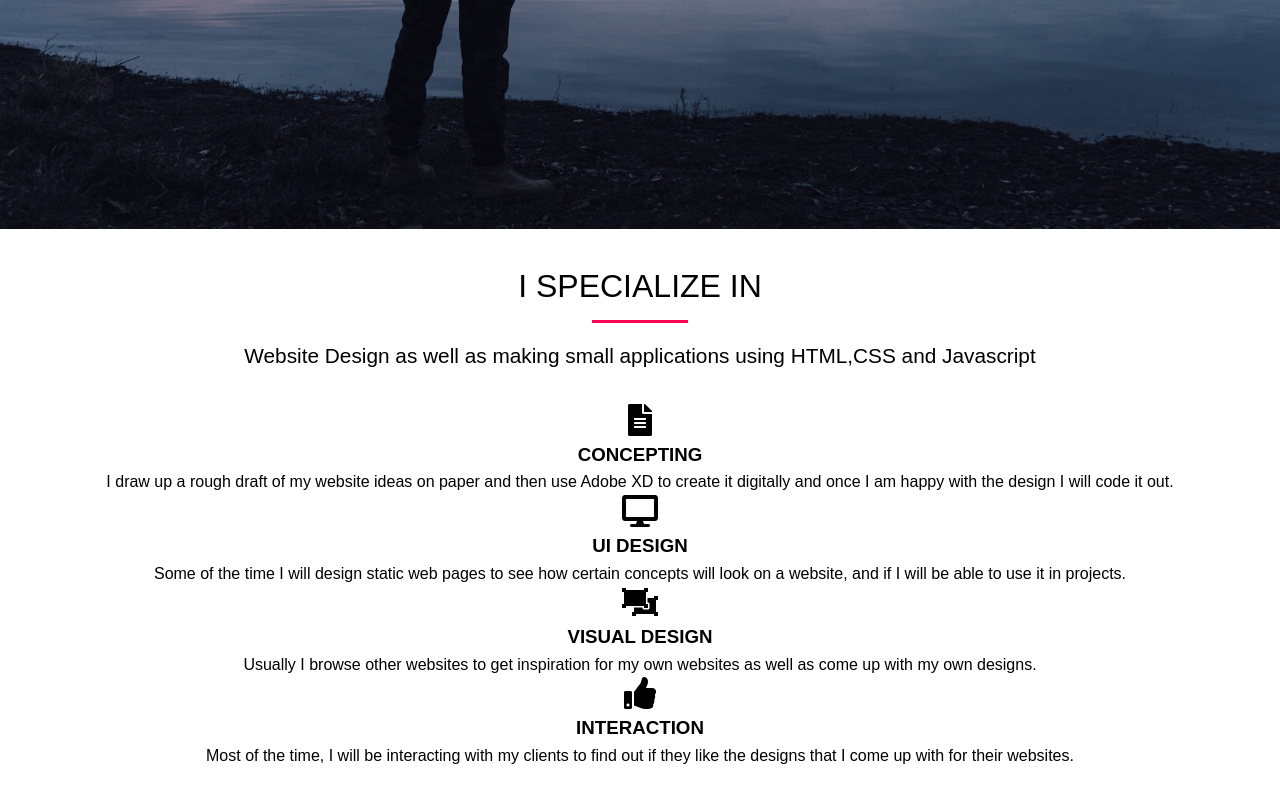
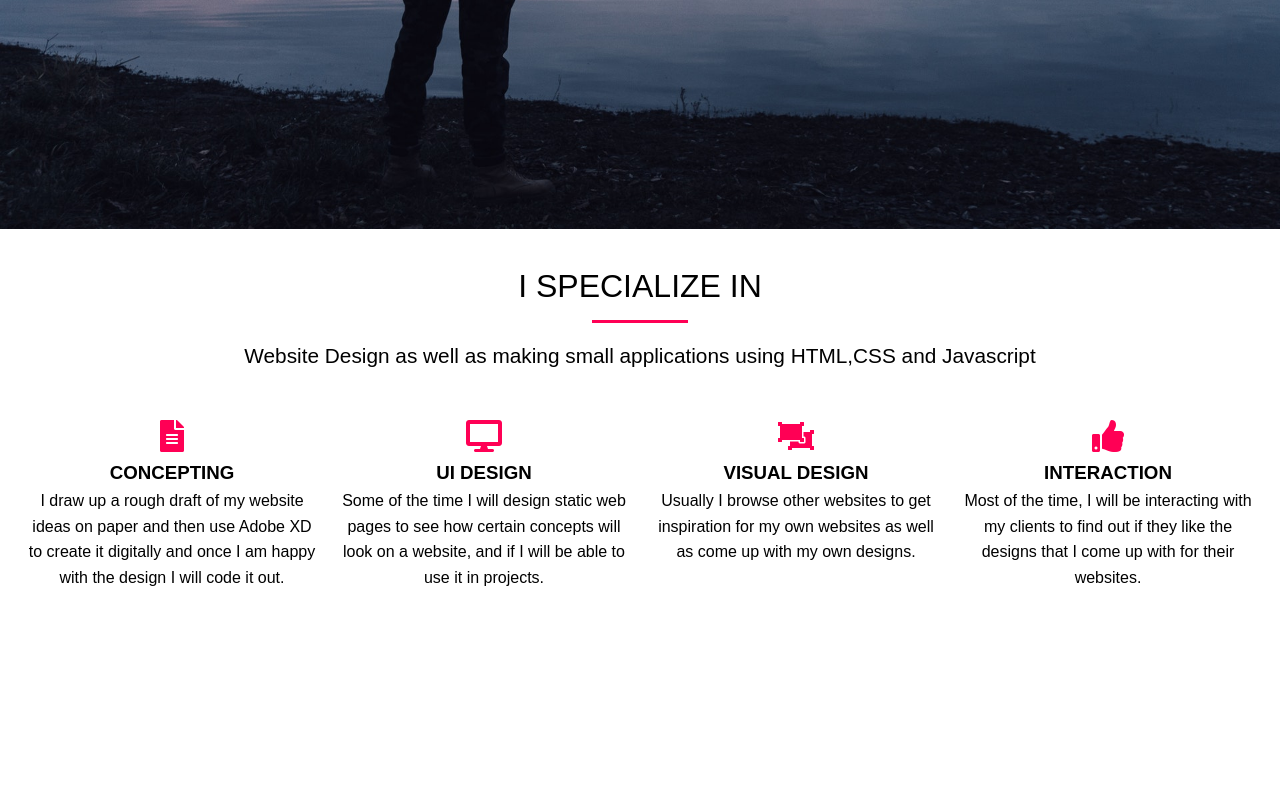
Before and after one commit to LukeMakes/Portfolio, a plain HTML site: page index.html in a window 1280 px wide. Shown: the part 571-1371 px from the top of the page. After the commit the page ends 1194 px from the top, so only its background shows below. Drawn offline with nearby package versions, Linux system fonts and the light colour scheme; files that its build step writes are made by us from their sources.

Commit message:
Ceate Section A classes

```diff
--- a/scss/style.scss
+++ b/scss/style.scss
@@ -102,3 +102,21 @@ img {
 
   }
 }
+
+// Home Sections
+#home{
+  // Home Section A: Specialize
+  &-specialize{
+    .specials{
+      margin-top: 3rem;
+      display: grid;
+      grid-gap: 1rem;
+      grid-template-columns: repeat(4,1fr);
+
+      .fas{
+        color: $main-color;
+        padding-bottom: 0.4rem;
+      }
+    }
+  }
+}
```
